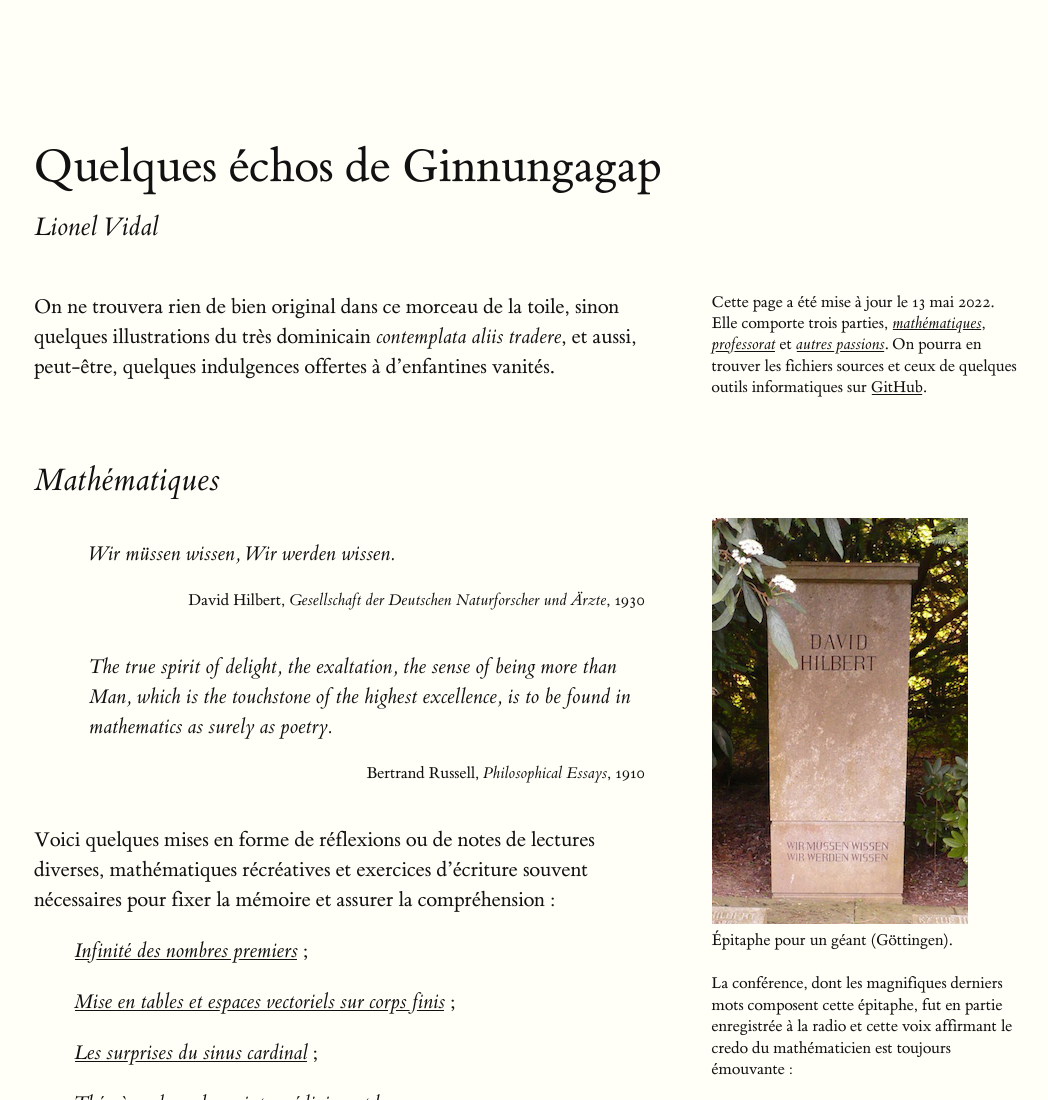
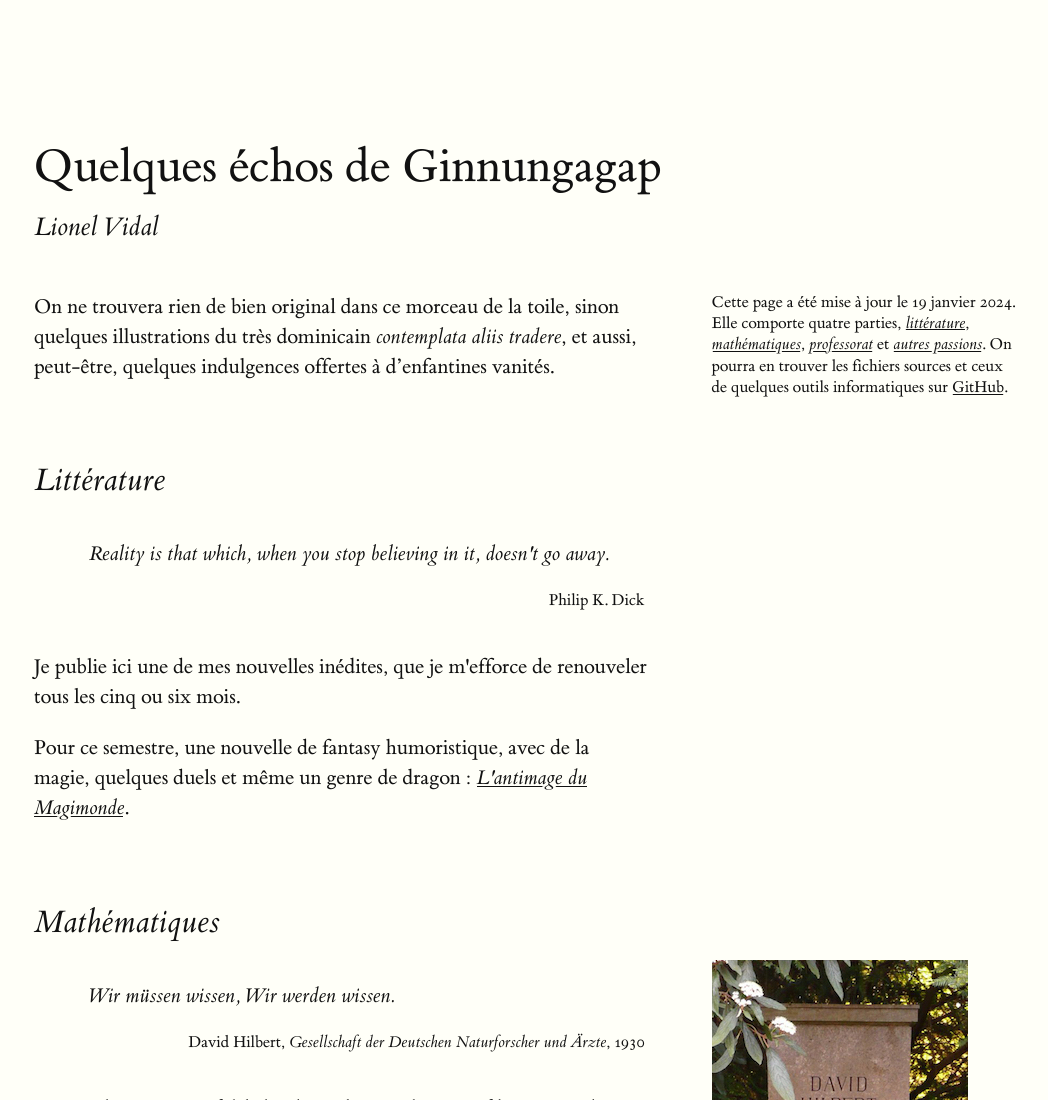
Before and after one commit to ombreve/ombreve.github.io, a plain HTML site: page index.html in a window 1280 px wide. Shown: the top 1100 px of the page, without its empty margins (126-1174 px from the left). Drawn offline with Linux system fonts and the light colour scheme.

Commit message:
publication de L'antimage du Magimonde.

```diff
--- a/index.html
+++ b/index.html
@@ -21,8 +21,9 @@
     <input type="checkbox" id="mn-page" class="margin-toggle"/>
     <span class="marginnote">
       Cette page a été mise à jour le
-      <span class="numeral">13&nbsp;mai 2022.</span>
-      Elle comporte trois parties,
+      <span class="numeral">19&nbsp;janvier 2024.</span>
+      Elle comporte quatre parties,
+      <a href="#s_lit"><cite>littérature</cite></a>,
       <a href="#s_math"><cite>mathématiques</cite></a>,
       <a href="#s_prof"><cite>professorat</cite></a> et
       <a href="#s_temps"><cite>autres passions</cite></a>.
@@ -32,6 +33,26 @@
   sinon quelques illustrations du très dominicain
   <cite>contemplata aliis tradere</cite>, et aussi, peut-être,
   quelques indulgences offertes à d&rsquo;enfantines vanités.</p>
+</section>
+
+<section>
+<h2 id="s_lit">Littérature</h2>
+
+<div class="epigraph">
+<blockquote>
+  <p>Reality is that which, when you stop believing in it,
+  doesn't go away.</p>
+  <footer>Philip K. Dick</footer>
+</blockquote>
+</div>
+
+<p>Je publie ici une de mes nouvelles inédites,
+que je m'efforce de renouveler tous les cinq ou six mois.</p>
+
+<p>Pour ce semestre, une nouvelle de fantasy humoristique,
+avec de la magie, quelques duels et même un genre de dragon&nbsp;:
+<a href="articles/mage.pdf">
+  <cite>L'antimage du Magimonde</cite></a>.</p>
 </section>
 
 <section>
```
Also changed, not shown: 1 other file.
